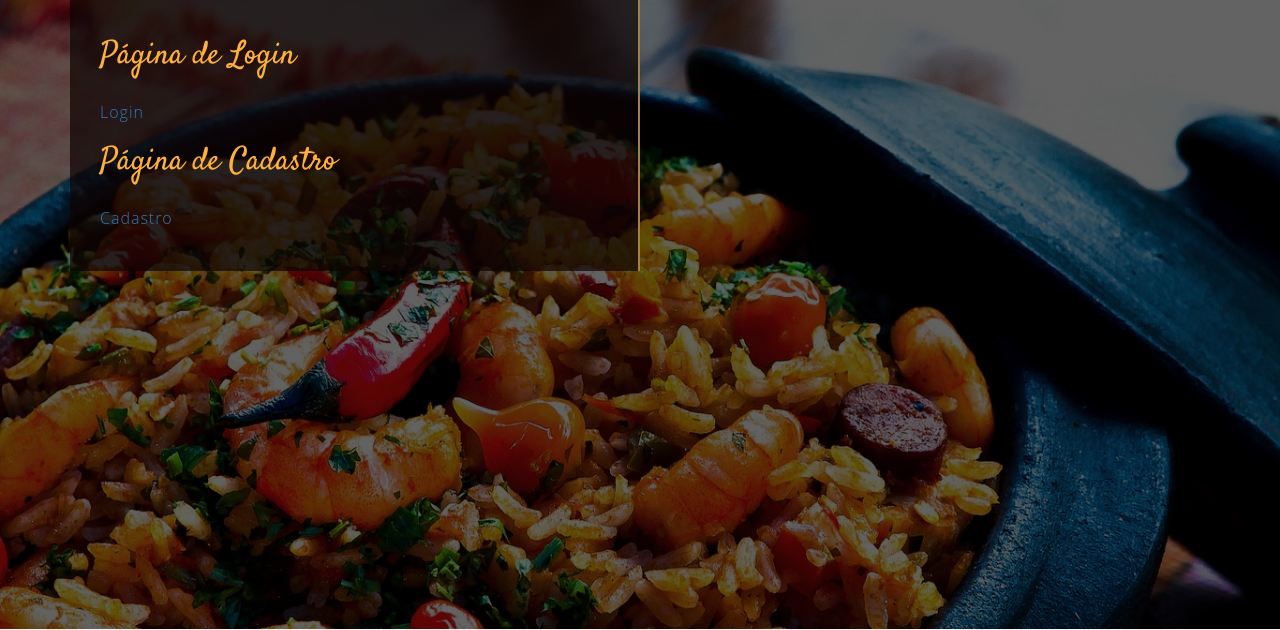
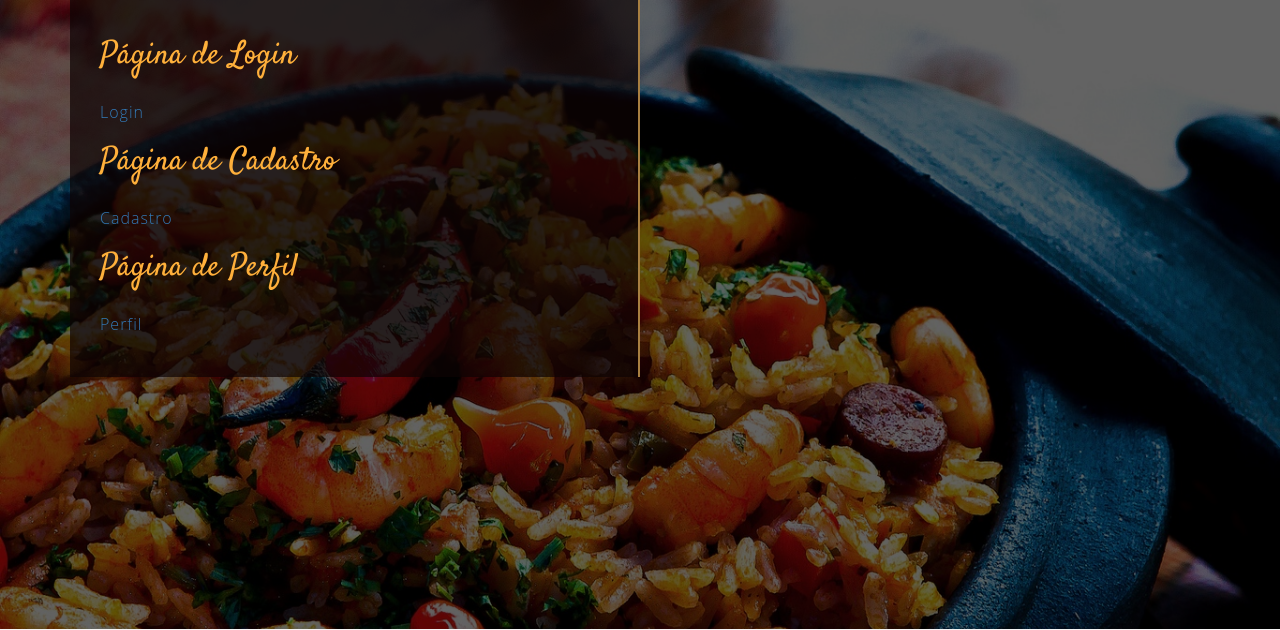
Before and after one commit to brunogomesifrn/info419comida, a Django app: page / in a window 1280 px wide. Shown: the part 961-1591 px from the top of the page. Run offline with Django 3.2, Linux system fonts and the light colour scheme; some libraries are stand-ins or nearby versions; some web fonts are replaced.

Commit message:
desfazendo minhas besteiras

```diff
--- a/core/templates/index.html
+++ b/core/templates/index.html
@@ -143,8 +143,19 @@
 
                   {% block cadastro %}
 
+                    {% endblock %}
 
+
+                  <h2>Página de Perfil</h2>
+                  {% if not user.is_authenticated %}
+                  <p><a href="{% url 'receita' %}">Perfil</a></p>
+                  {% endif %}
+
+
+                  {% block perfil %}
                   {% endblock %}
+
+
                   <!--Acho que é aqui que tem que colocar o código:
                   <h2>Página Inicial</h2>
                   <p><a href="{% url 'login' %}">Login</a></p>-->
--- a/core/views.py
+++ b/core/views.py
@@ -4,6 +4,11 @@ from django.contrib.auth.decorators import login_required
 from django.contrib.auth.models import User
 from .models import receita, Tipo
 from .forms import receitaForm, TipoForm
+
+@login_required
+def perfil(request):
+	return render(request, 'perfil.html')
+
 
 def registro(request):
 	form = UserCreationForm(request.POST or None)
--- a/info419comida/urls.py
+++ b/info419comida/urls.py
@@ -18,10 +18,10 @@ from django.conf.urls.static import static
 from django.contrib import admin
 from django.urls import path
 from django.contrib.auth import views as auth_views
-from core.views import registro, dados, tipox, index, receitax, cadastrar_receita, cadastrar_tipo
+from core.views import registro, dados, tipox, index, receitax, cadastrar_receita, cadastrar_tipo, perfil
 
 urlpatterns = [
-
+    path('perfil/', perfil, name='perfil'),
     path('cadastrar_tipo/', cadastrar_tipo, name='cadastrar_tipo'),
     path('cadastrar_receita/', cadastrar_receita, name='cadastrar_receita'),
     path('receita/', receitax, name='receita'),
```
Also changed, not shown: core/templates/perfil.html (added, +22 -0 lines).
